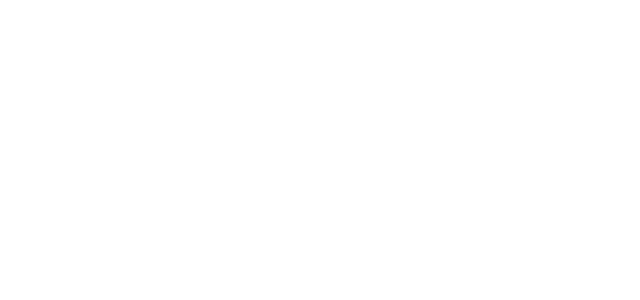
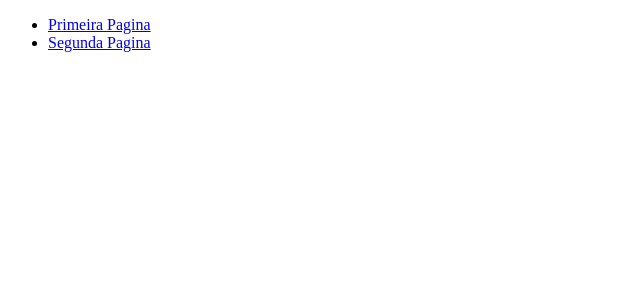
Before and after one commit to naiarar/Angular, an Angular app in the folder roteamento/: page / in a window 1280 px wide. Shown: the top 300 px of the page, without its empty margins (0-640 px from the left). Built offline with nearby package versions, Linux system fonts and the light colour scheme.

Commit message:
criei nav com redirecionamento para primeira pag

```diff
--- a/roteamento/src/app/app.component.html
+++ b/roteamento/src/app/app.component.html
@@ -1 +1,7 @@
+<nav>
+  <ul>
+    <li><a routerLink="primeira-pagina">Primeira Pagina</a></li>
+    <li><a routerLink="segunda-pagina">Segunda Pagina</a></li>
+  </ul>
+</nav>
 <router-outlet></router-outlet>
```
